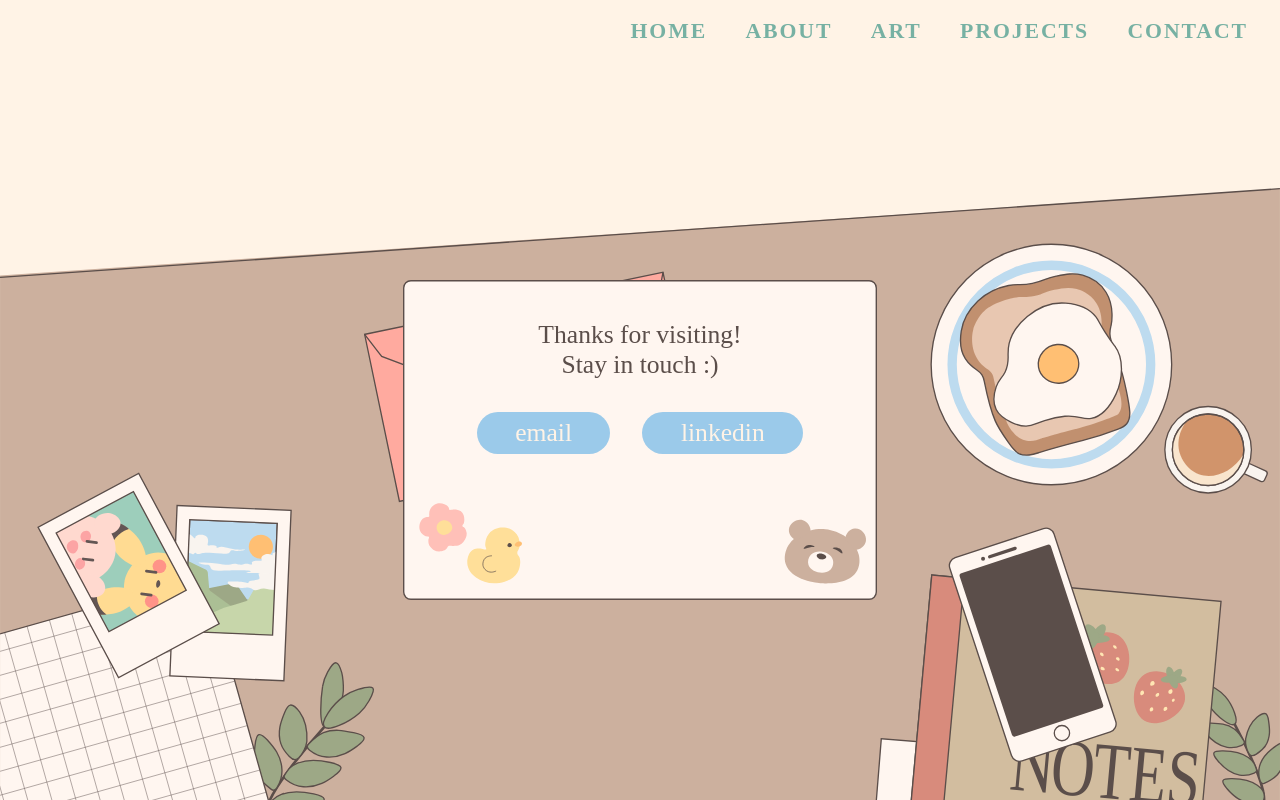
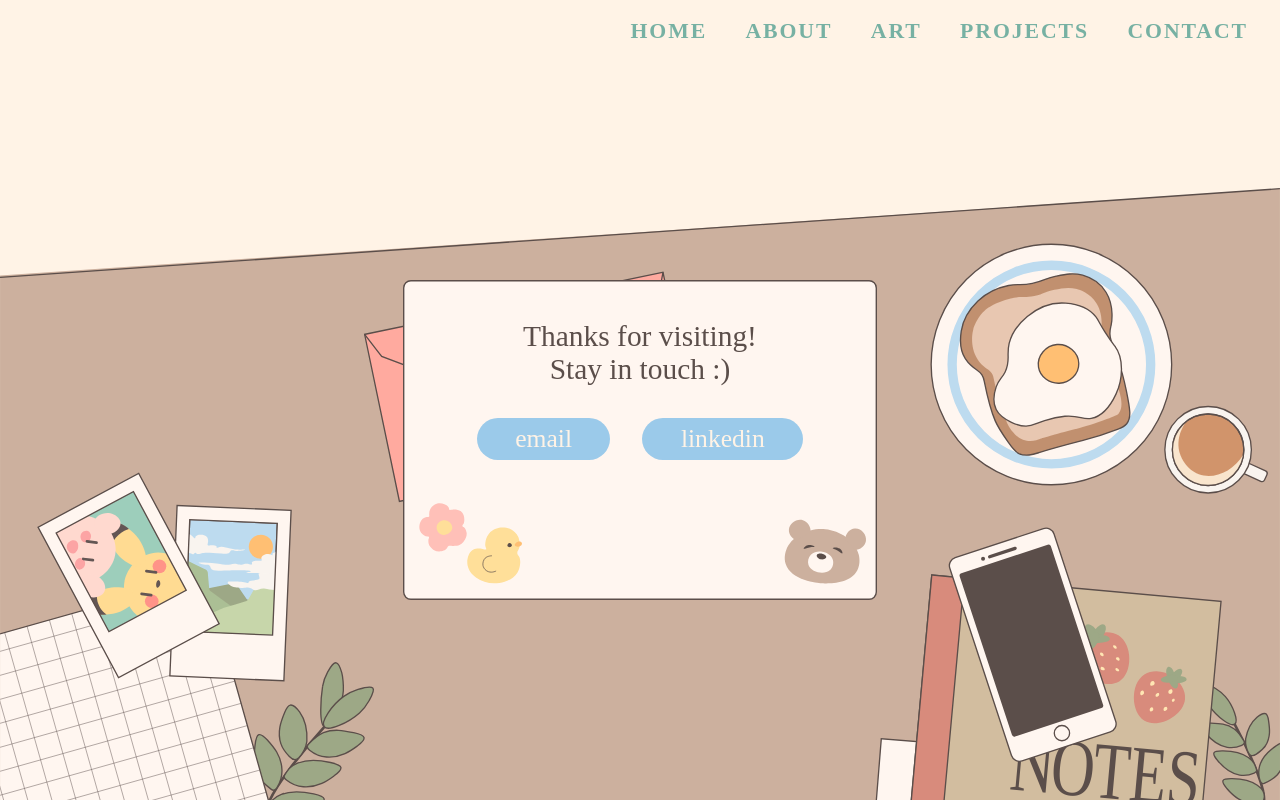
Before and after one commit to jesssx/jess-website, a React (Create React App) app: page /contact in a window 1280 px wide. Built offline with nearby package versions, Linux system fonts and the light colour scheme; a web font is replaced by a local one.

Commit message:
contact fix

```diff
--- a/src/components/pages/Contact.css
+++ b/src/components/pages/Contact.css
@@ -27,7 +27,7 @@
     font-family: Omnes;
     color: #5b4e4a;
     position: relative;
-    font-size: 2vw;
+    font-size: 2.3vw;
 }
 
 .contact-buttons{
```
